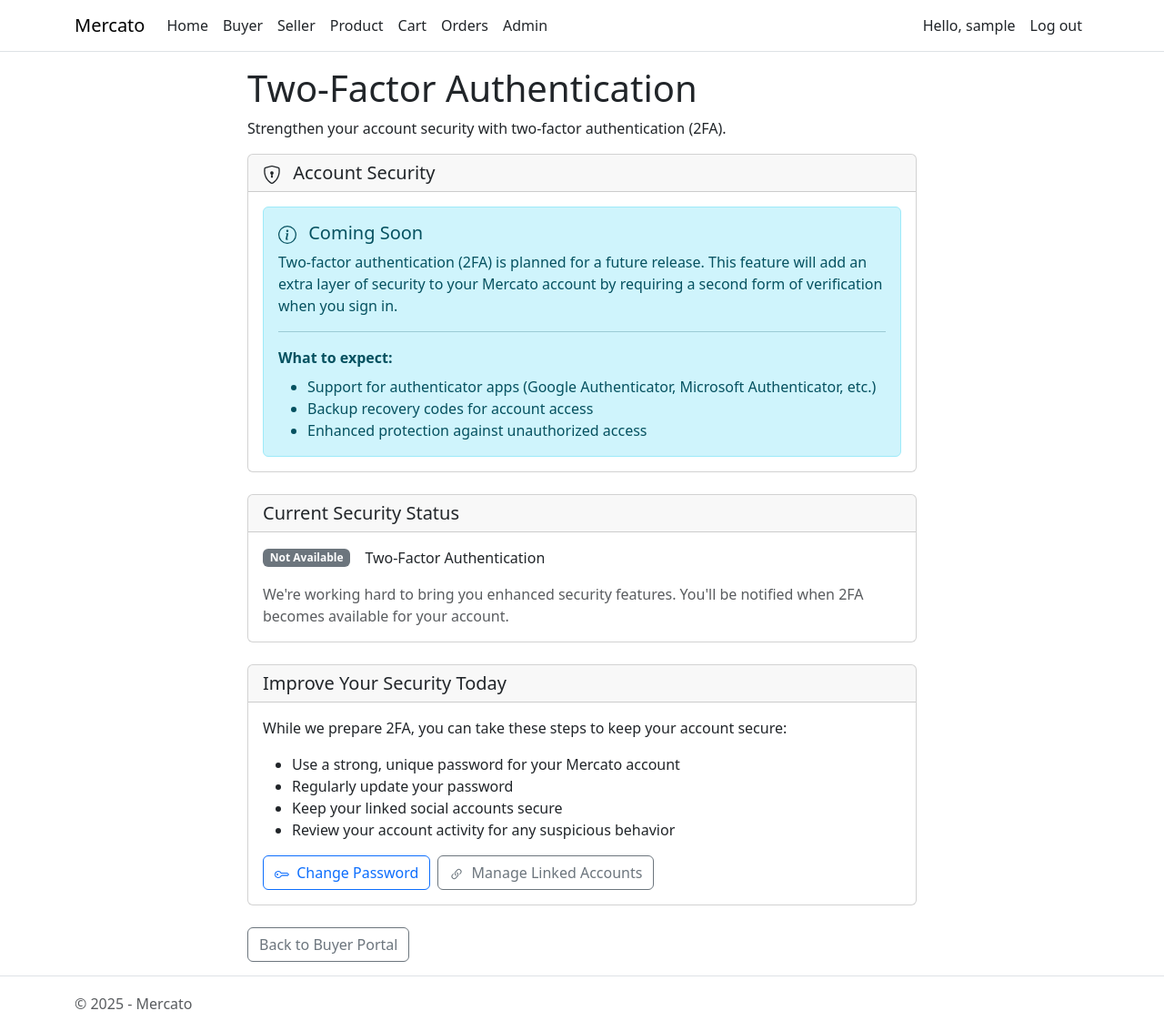
After one commit to SebastianDabkowski/mercato-1, an ASP.NET Core app: page /Account/TwoFactorAuthentication in a window 1280 px wide. The commit adds this page. Shown: the whole page at 91% size. Run offline with ASP.NET Core 8, Linux system fonts and the light colour scheme; the visitor is signed in with stand-in values (Sample User, id 1); some libraries are stand-ins or nearby versions.

Commit message:
Add Two-Factor Authentication readiness page with placeholder UI
Co-authored-by: SebastianDabkowski <36073882+SebastianDabkowski@users.noreply.github.com>

```diff
--- /dev/null
+++ b/src/Mercato.Web/Pages/Account/TwoFactorAuthentication.cshtml
@@ -0,0 +1,108 @@
+@page
+@model Mercato.Web.Pages.Account.TwoFactorAuthenticationModel
+@{
+    ViewData["Title"] = "Two-Factor Authentication";
+}
+
+<div class="row justify-content-center">
+    <div class="col-md-8">
+        <h1>Two-Factor Authentication</h1>
+        <p>Strengthen your account security with two-factor authentication (2FA).</p>
+
+        <div class="card mb-4">
+            <div class="card-header">
+                <h5 class="mb-0">
+                    <svg xmlns="http://www.w3.org/2000/svg" width="20" height="20" fill="currentColor" class="bi bi-shield-lock me-2" viewBox="0 0 16 16">
+                        <path d="M5.338 1.59a61 61 0 0 0-2.837.856.48.48 0 0 0-.328.39c-.554 4.157.726 7.19 2.253 9.188a10.7 10.7 0 0 0 2.287 2.233c.346.244.652.42.893.533q.18.085.293.118a1 1 0 0 0 .101.025 1 1 0 0 0 .1-.025q.114-.034.294-.118c.24-.113.547-.29.893-.533a10.7 10.7 0 0 0 2.287-2.233c1.527-1.997 2.807-5.031 2.253-9.188a.48.48 0 0 0-.328-.39c-.651-.213-1.75-.56-2.837-.855C9.552 1.29 8.531 1.067 8 1.067c-.53 0-1.552.223-2.662.524zM5.072.56C6.157.265 7.31 0 8 0s1.843.265 2.928.56c1.11.3 2.229.655 2.887.87a1.54 1.54 0 0 1 1.044 1.262c.596 4.477-.787 7.795-2.465 9.99a11.8 11.8 0 0 1-2.517 2.453 7 7 0 0 1-1.048.625c-.28.132-.581.24-.829.24s-.548-.108-.829-.24a7 7 0 0 1-1.048-.625 11.8 11.8 0 0 1-2.517-2.453C1.928 10.487.545 7.169 1.141 2.692A1.54 1.54 0 0 1 2.185 1.43 63 63 0 0 1 5.072.56"/>
+                        <path d="M9.5 6.5a1.5 1.5 0 0 1-1 1.415l.385 1.99a.5.5 0 0 1-.491.595h-.788a.5.5 0 0 1-.49-.595l.384-1.99a1.5 1.5 0 1 1 2-1.415"/>
+                    </svg>
+                    Account Security
+                </h5>
+            </div>
+            <div class="card-body">
+                <div class="alert alert-info mb-0">
+                    <h5 class="alert-heading">
+                        <svg xmlns="http://www.w3.org/2000/svg" width="20" height="20" fill="currentColor" class="bi bi-info-circle me-2" viewBox="0 0 16 16">
+                            <path d="M8 15A7 7 0 1 1 8 1a7 7 0 0 1 0 14m0 1A8 8 0 1 0 8 0a8 8 0 0 0 0 16"/>
+                            <path d="m8.93 6.588-2.29.287-.082.38.45.083c.294.07.352.176.288.469l-.738 3.468c-.194.897.105 1.319.808 1.319.545 0 1.178-.252 1.465-.598l.088-.416c-.2.176-.492.246-.686.246-.275 0-.375-.193-.304-.533zM9 4.5a1 1 0 1 1-2 0 1 1 0 0 1 2 0"/>
+                        </svg>
+                        Coming Soon
+                    </h5>
+                    <p class="mb-2">
+                        Two-factor authentication (2FA) is planned for a future release. This feature will add an extra layer of security to your Mercato account by requiring a second form of verification when you sign in.
+                    </p>
+                    <hr>
+                    <p class="mb-0">
+                        <strong>What to expect:</strong>
+                    </p>
+                    <ul class="mb-0 mt-2">
+                        <li>Support for authenticator apps (Google Authenticator, Microsoft Authenticator, etc.)</li>
+                        <li>Backup recovery codes for account access</li>
+                        <li>Enhanced protection against unauthorized access</li>
+                    </ul>
+                </div>
+            </div>
+        </div>
+
+        <div class="card mb-4">
+            <div class="card-header">
+                <h5 class="mb-0">Current Security Status</h5>
+            </div>
+            <div class="card-body">
+                <div class="d-flex align-items-center mb-3">
+                    <span class="badge bg-secondary me-3">Not Available</span>
+                    <span>Two-Factor Authentication</span>
+                </div>
+                <p class="text-muted mb-0">
+                    We're working hard to bring you enhanced security features. You'll be notified when 2FA becomes available for your account.
+                </p>
+            </div>
+        </div>
+
+        <div class="card mb-4">
+            <div class="card-header">
+                <h5 class="mb-0">Improve Your Security Today</h5>
+            </div>
+            <div class="card-body">
+                <p>While we prepare 2FA, you can take these steps to keep your account secure:</p>
+                <ul class="mb-3">
+                    <li>Use a strong, unique password for your Mercato account</li>
+                    <li>Regularly update your password</li>
+                    <li>Keep your linked social accounts secure</li>
+                    <li>Review your account activity for any suspicious behavior</li>
+                </ul>
+                <div class="d-flex gap-2 flex-wrap">
+                    <a asp-page="/Account/ChangePassword" class="btn btn-outline-primary">
+                        <svg xmlns="http://www.w3.org/2000/svg" width="16" height="16" fill="currentColor" class="bi bi-key me-1" viewBox="0 0 16 16">
+                            <path d="M0 8a4 4 0 0 1 7.465-2H14a.5.5 0 0 1 .354.146l1.5 1.5a.5.5 0 0 1 0 .708l-1.5 1.5a.5.5 0 0 1-.708 0L13 9.207l-.646.647a.5.5 0 0 1-.708 0L11 9.207l-.646.647a.5.5 0 0 1-.708 0L9 9.207l-.646.647A.5.5 0 0 1 8 10h-.535A4 4 0 0 1 0 8m4-3a3 3 0 1 0 2.712 4.285A.5.5 0 0 1 7.163 9h.63l.853-.854a.5.5 0 0 1 .708 0l.646.647.646-.647a.5.5 0 0 1 .708 0l.646.647.646-.647a.5.5 0 0 1 .708 0l.646.647.793-.793-1-1h-6.63a.5.5 0 0 1-.451-.285A3 3 0 0 0 4 5"/>
+                            <path d="M4 8a1 1 0 1 1-2 0 1 1 0 0 1 2 0"/>
+                        </svg>
+                        Change Password
+                    </a>
+                    <a asp-page="/Account/ManageLinkedAccounts" class="btn btn-outline-secondary">
+                        <svg xmlns="http://www.w3.org/2000/svg" width="16" height="16" fill="currentColor" class="bi bi-link-45deg me-1" viewBox="0 0 16 16">
+                            <path d="M4.715 6.542 3.343 7.914a3 3 0 1 0 4.243 4.243l1.828-1.829A3 3 0 0 0 8.586 5.5L8 6.086a1 1 0 0 0-.154.199 2 2 0 0 1 .861 3.337L6.88 11.45a2 2 0 1 1-2.83-2.83l.793-.792a4 4 0 0 1-.128-1.287z"/>
+                            <path d="M6.586 4.672A3 3 0 0 0 7.414 9.5l.775-.776a2 2 0 0 1-.896-3.346L9.12 3.55a2 2 0 1 1 2.83 2.83l-.793.792c.112.42.155.855.128 1.287l1.372-1.372a3 3 0 1 0-4.243-4.243z"/>
+                        </svg>
+                        Manage Linked Accounts
+                    </a>
+                </div>
+            </div>
+        </div>
+
+        <div class="mt-4">
+            @if (User.IsInRole("Buyer"))
+            {
+                <a asp-page="/Buyer/Index" class="btn btn-outline-secondary">Back to Buyer Portal</a>
+            }
+            else if (User.IsInRole("Seller"))
+            {
+                <a asp-page="/Seller/Index" class="btn btn-outline-secondary">Back to Seller Dashboard</a>
+            }
+            else
+            {
+                <a asp-page="/Index" class="btn btn-outline-secondary">Back to Home</a>
+            }
+        </div>
+    </div>
+</div>
--- /dev/null
+++ b/src/Mercato.Web/Pages/Account/TwoFactorAuthentication.cshtml.cs
@@ -0,0 +1,31 @@
+using Microsoft.AspNetCore.Authorization;
+using Microsoft.AspNetCore.Mvc.RazorPages;
+
+namespace Mercato.Web.Pages.Account;
+
+/// <summary>
+/// Page model for the Two-Factor Authentication settings page.
+/// Displays information about the upcoming 2FA feature.
+/// Available to both Buyers and Sellers.
+/// </summary>
+[Authorize]
+public class TwoFactorAuthenticationModel : PageModel
+{
+    /// <summary>
+    /// Gets a value indicating whether two-factor authentication is available.
+    /// Currently always returns false as 2FA is planned for a future release.
+    /// </summary>
+    public bool IsTwoFactorAvailable => false;
+
+    /// <summary>
+    /// Gets a value indicating whether two-factor authentication is enabled for the current user.
+    /// Currently always returns false as 2FA is not yet implemented.
+    /// </summary>
+    public bool IsTwoFactorEnabled => false;
+
+    public void OnGet()
+    {
+        // No action needed for GET request
+        // This page displays static information about the upcoming 2FA feature
+    }
+}
--- a/src/Mercato.Web/Pages/Buyer/Index.cshtml
+++ b/src/Mercato.Web/Pages/Buyer/Index.cshtml
@@ -23,4 +23,5 @@
     <a asp-page="Details" class="btn btn-outline-primary">View Buyer Details</a>
     <a asp-page="/Account/ManageLinkedAccounts" class="btn btn-outline-secondary">Manage Linked Accounts</a>
     <a asp-page="/Account/ChangePassword" class="btn btn-outline-secondary">Change Password</a>
+    <a asp-page="/Account/TwoFactorAuthentication" class="btn btn-outline-secondary">Two-Factor Authentication</a>
 </div>
--- a/src/Mercato.Web/Pages/Seller/Index.cshtml
+++ b/src/Mercato.Web/Pages/Seller/Index.cshtml
@@ -157,4 +157,7 @@
     <a asp-page="/Account/ChangePassword" class="btn btn-outline-secondary">
         <i class="bi bi-key me-1"></i>Change Password
     </a>
+    <a asp-page="/Account/TwoFactorAuthentication" class="btn btn-outline-secondary">
+        <i class="bi bi-shield-lock me-1"></i>Two-Factor Authentication
+    </a>
 </div>
```
Also changed, not shown: src/Tests/Mercato.Tests.Identity/TwoFactorAuthenticationModelTests.cs (added, +80 -0 lines).
